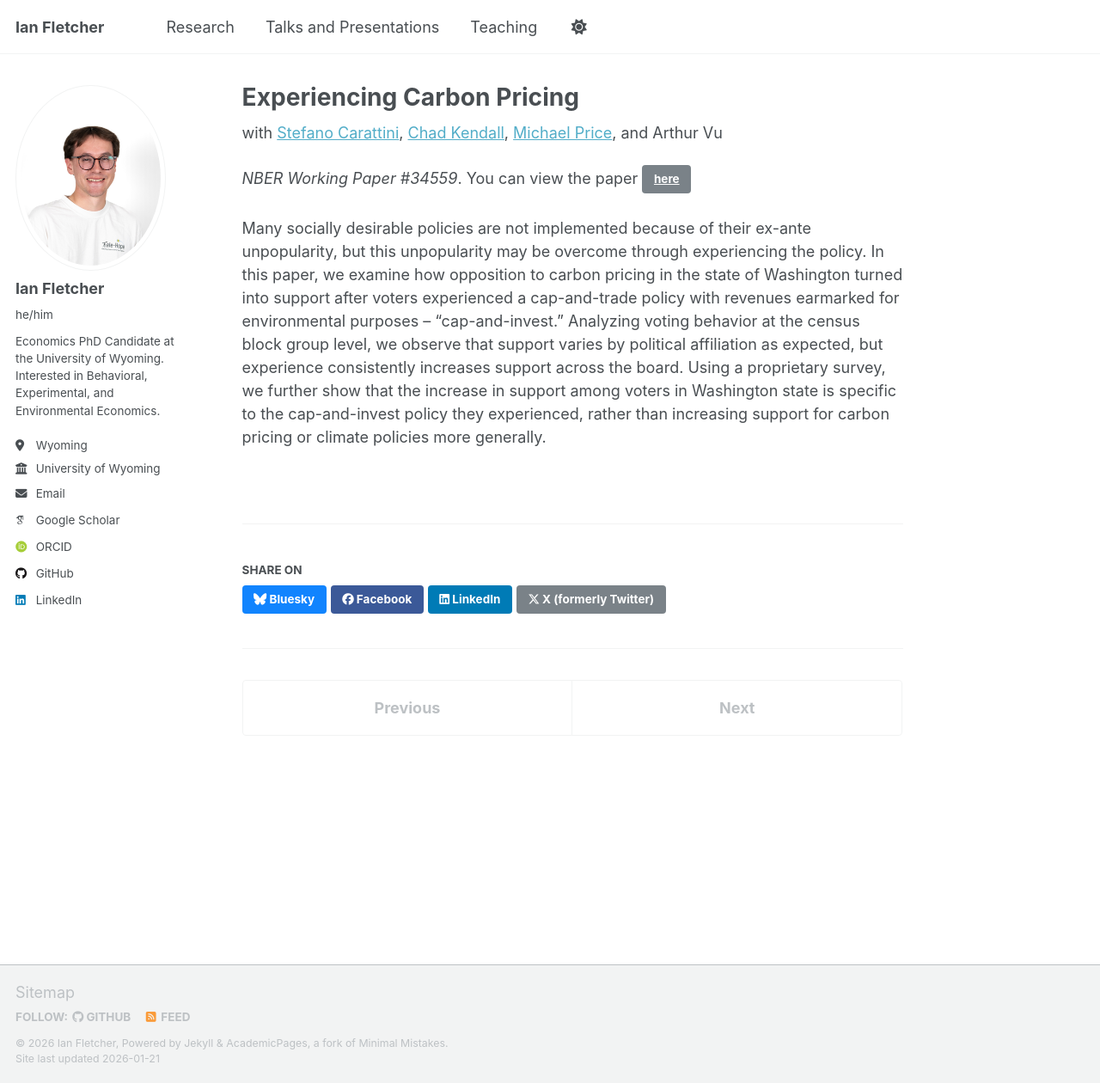
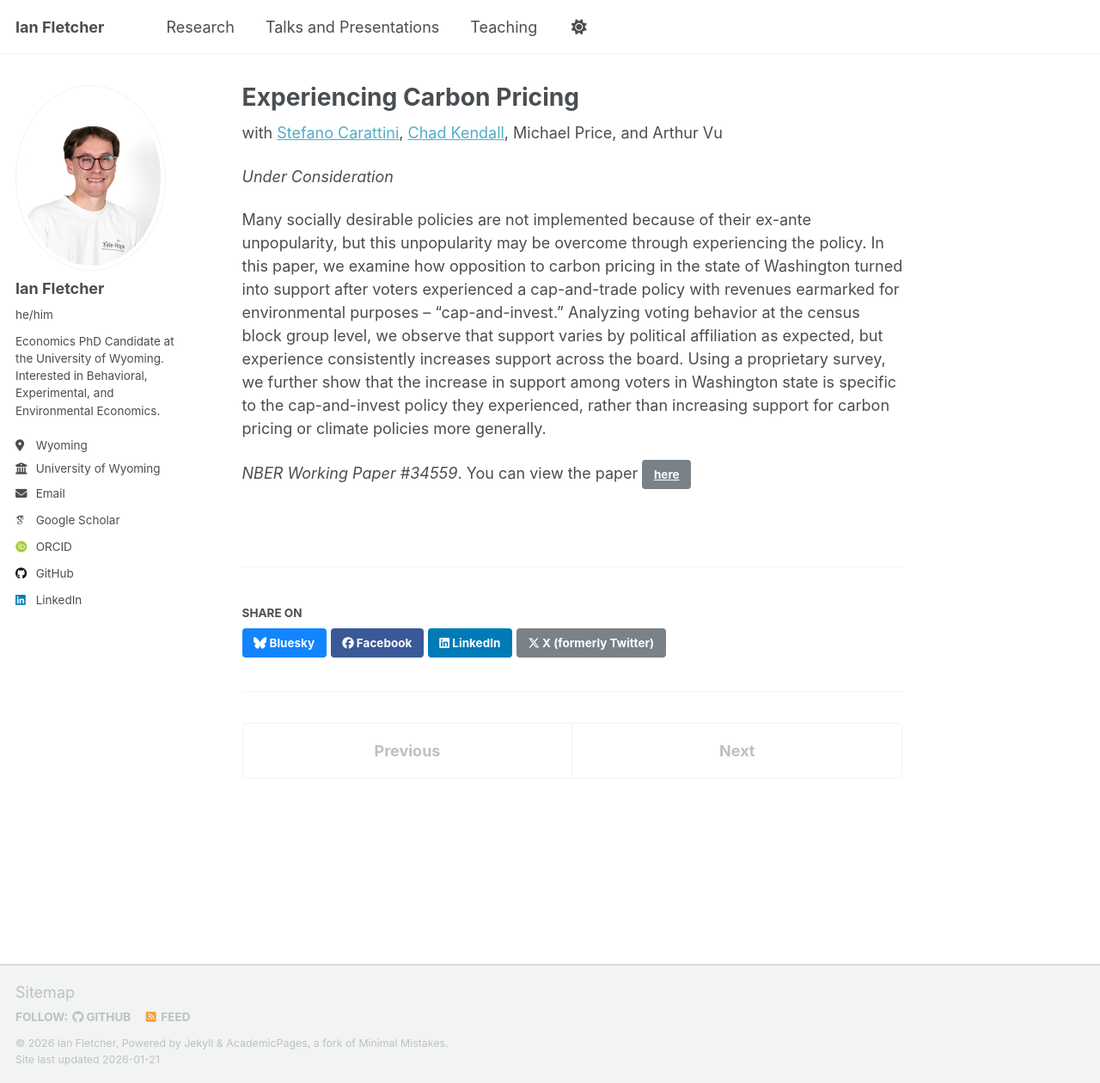
Before and after one commit to fletcherian/fletcherian.github.io, a Jekyll site: the page built from _publications/carbon.md, in a window 1280 px wide and 1260 px high. Shown: the whole window at 86% size. Built offline with Jekyll 4.4.1, drawn with Linux system fonts in a browser that asks for light colours; some web fonts are replaced; a script that is not in the unit is left out.

Commit message:
Update and rename carbonpricing.md to carbon.md

```diff
--- a/_publications/carbonpricing.md
+++ b/_publications/carbon.md
@@ -2,13 +2,15 @@
 title: "Experiencing Carbon Pricing"
 collection: publications
 category: conferences
-permalink: /publication/carbonpricing
+permalink: /publication/carbon
 excerpt: 'Experience with Washington’s cap-and-invest program transformed initial opposition to carbon pricing into broader support for the policy. Voter data and survey evidence show that firsthand experience, rather than ideology, drove this shift—boosting approval specifically for the policy voters lived under.'
 date: 2025-10-10
 ---
 
-with [Stefano Carattini](https://sites.google.com/site/stefanocarattini/), [Chad Kendall](https://sites.google.com/site/chadwkendall/home), [Michael Price](https://culverhouse.ua.edu/people/michael-price/), and Arthur Vu
+with [Stefano Carattini](https://sites.google.com/site/stefanocarattini/), [Chad Kendall](https://sites.google.com/site/chadwkendall/home), Michael Price, and Arthur Vu
+
+_Under Consideration_
+
+Many socially desirable policies are not implemented because of their ex-ante unpopularity, but this unpopularity may be overcome through experiencing the policy. In this paper, we examine how opposition to carbon pricing in the state of Washington turned into support after voters experienced a cap-and-trade policy with revenues earmarked for environmental purposes -- "cap-and-invest." Analyzing voting behavior at the census block group level, we observe that support varies by political affiliation as expected, but experience consistently increases support across the board. Using a proprietary survey, we further show that the increase in support among voters in Washington state is specific to the cap-and-invest policy they experienced, rather than increasing support for carbon pricing or climate policies more generally.
 
 _NBER Working Paper #34559_. You can view the paper [here](https://www.nber.org/papers/w34559){: .btn}
-
-Many socially desirable policies are not implemented because of their ex-ante unpopularity, but this unpopularity may be overcome through experiencing the policy. In this paper, we examine how opposition to carbon pricing in the state of Washington turned into support after voters experienced a cap-and-trade policy with revenues earmarked for environmental purposes -- "cap-and-invest." Analyzing voting behavior at the census block group level, we observe that support varies by political affiliation as expected, but experience consistently increases support across the board. Using a proprietary survey, we further show that the increase in support among voters in Washington state is specific to the cap-and-invest policy they experienced, rather than increasing support for carbon pricing or climate policies more generally.
```
